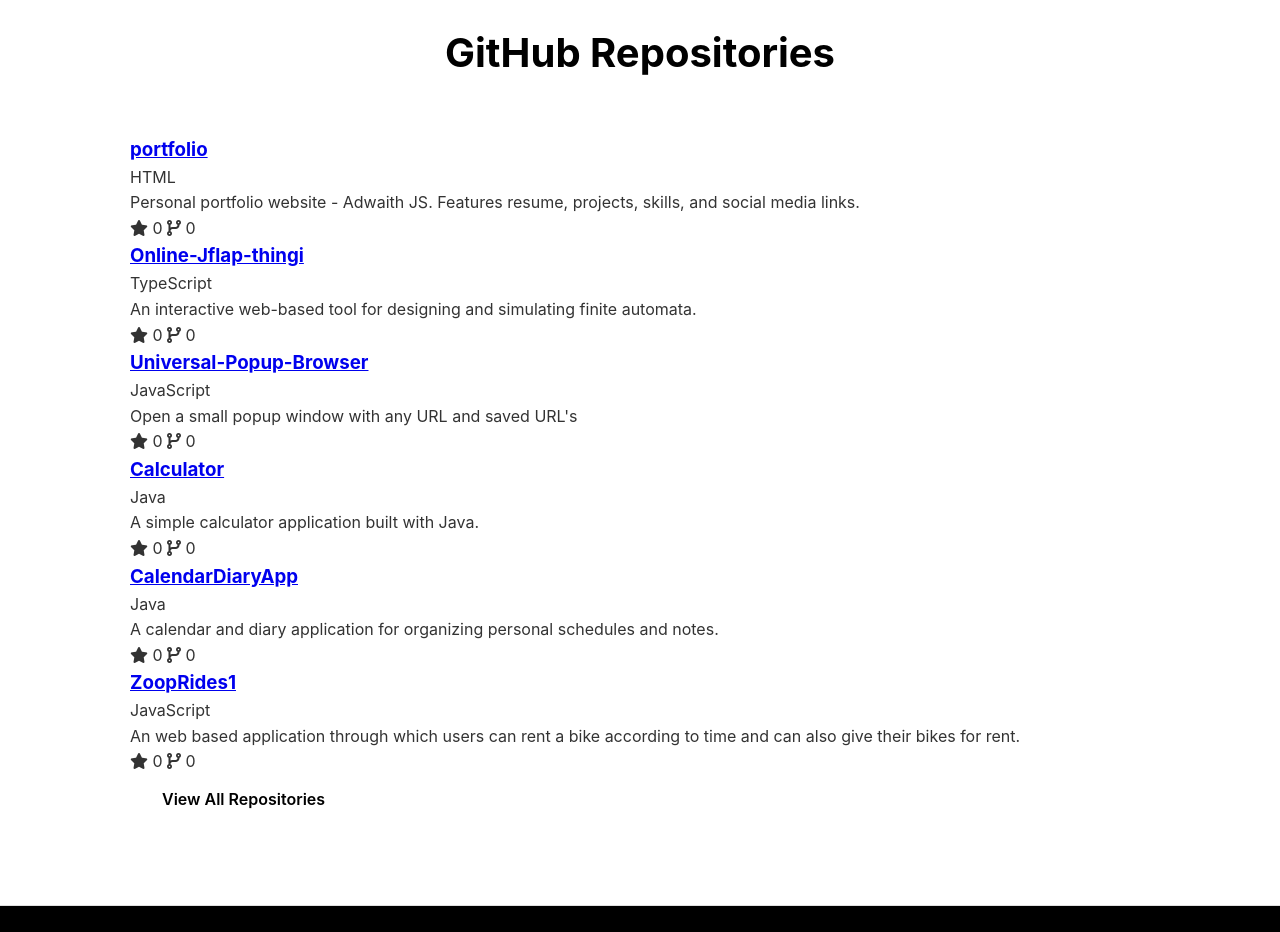
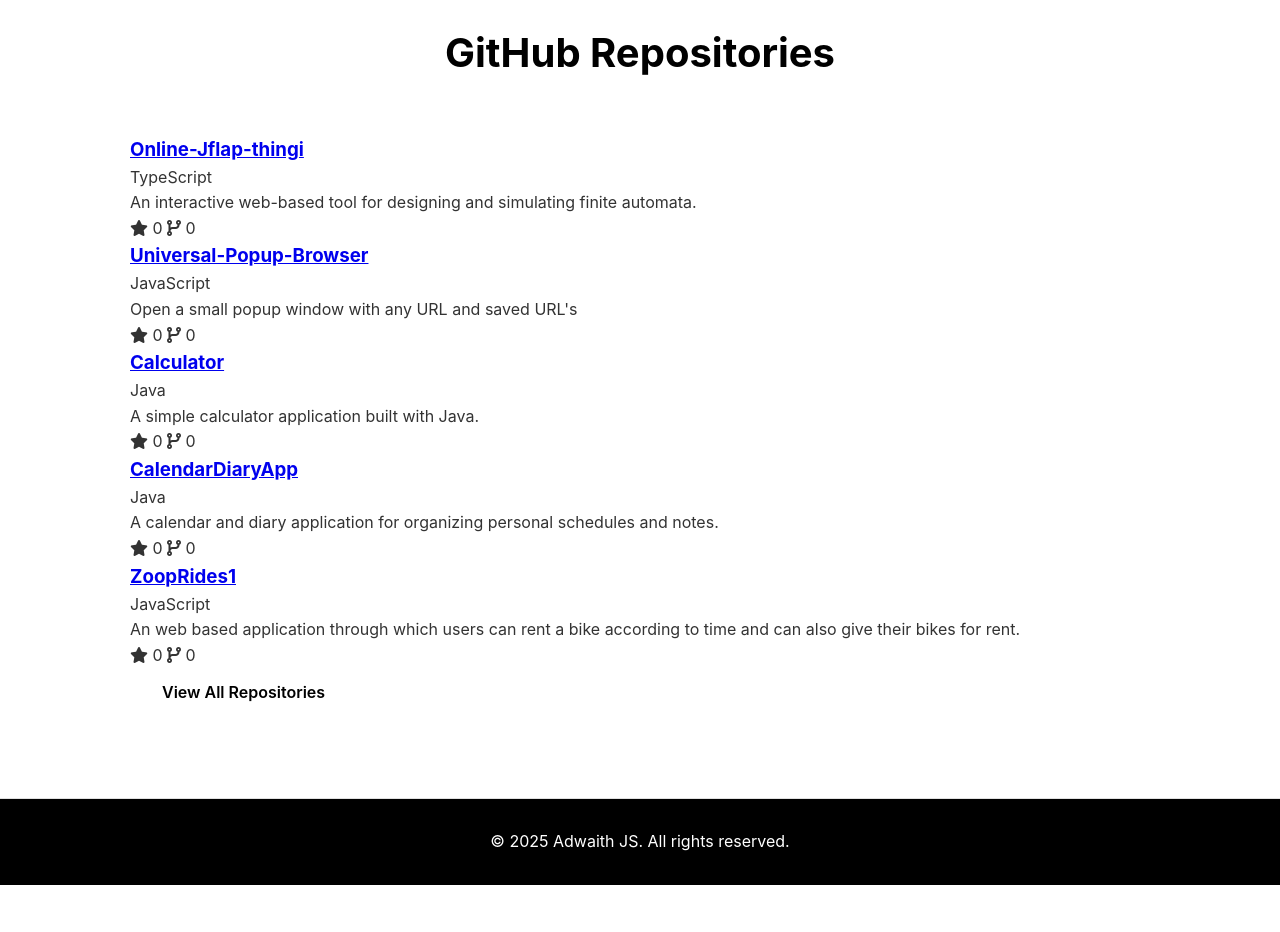
Before and after one commit to Itsaddu/portfolio, a plain HTML site: page index.html in a window 1280 px wide. Shown: the part 3160-4092 px from the top of the page. After the commit the page ends 4045 px from the top, so only its background shows below. Drawn offline with Linux system fonts and the light colour scheme.

Commit message:
Remove portfolio repository from GitHub Repositories section
Removed the portfolio repository card from the GitHub repositories section.

```diff
--- a/index.html
+++ b/index.html
@@ -206,17 +206,6 @@
     <div class="container">
       <h2 class="section-title">GitHub Repositories</h2>
       <div class="repos-grid">
-        <div class="repo-card">
-          <div class="repo-header">
-            <h3><a href="https://github.com/Itsaddu/portfolio" target="_blank">portfolio</a></h3>
-            <span class="repo-language">HTML</span>
-          </div>
-          <p class="repo-description">Personal portfolio website - Adwaith JS. Features resume, projects, skills, and social media links.</p>
-          <div class="repo-stats">
-            <span><i class="fas fa-star"></i> 0</span>
-            <span><i class="fas fa-code-branch"></i> 0</span>
-          </div>
-        </div>
 
         <div class="repo-card">
           <div class="repo-header">
```
